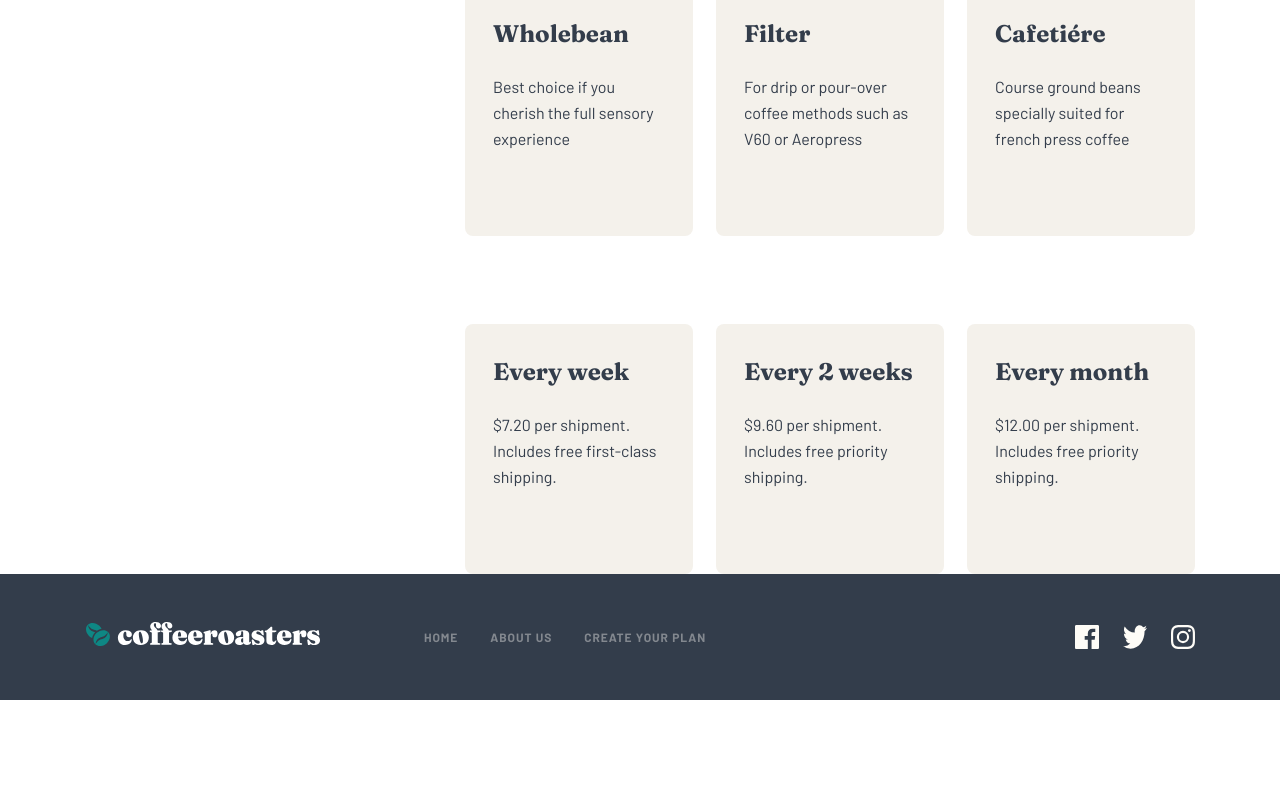
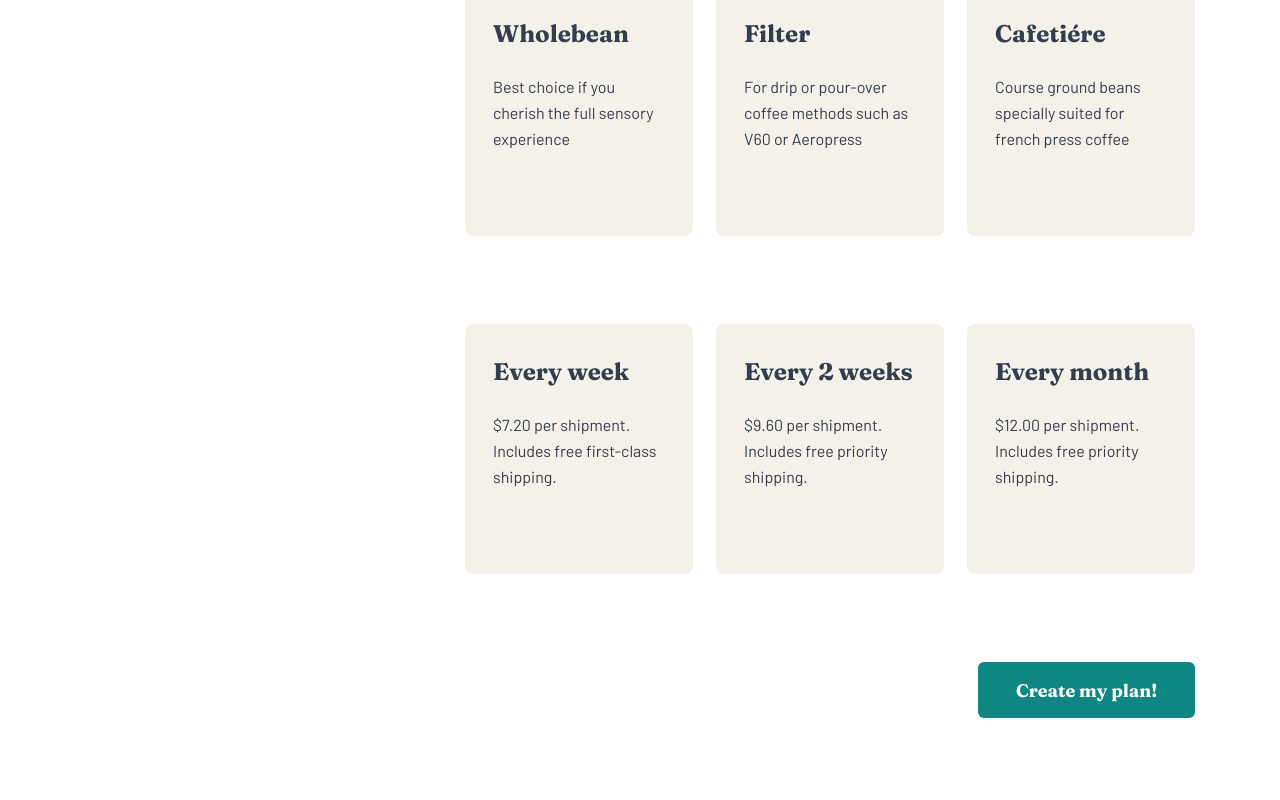
Before and after one commit to DanoBroz/coffeeroasters-subscription, a Next.js app: page /create in a window 1280 px wide. Shown: the part 2549-3349 px from the top of the page. Built offline with nearby package versions, Linux system fonts and the light colour scheme.

Commit message:
add button to options with margin

```diff
--- a/pages/create.tsx
+++ b/pages/create.tsx
@@ -1,6 +1,6 @@
 import classnames from 'classnames'
 import { Dispatch, MouseEvent, SetStateAction, useEffect, useState } from 'react'
-import { Jumbotron, OptionsSelect } from '../components'
+import { Button, Jumbotron, OptionsSelect } from '../components'
 import { HowSection, PageContainer } from '../containers'
 import { OptionsData } from '../data'
 
@@ -44,7 +44,7 @@ function Create() {
                     isDark
                     className='mb-[168px] py-[100px] px-[85px]'
                 />
-                <div className='grid grid-cols-[255px_minmax(328px,_1fr)] gap-x-[125px] px-[85px]'>
+                <div className='mb-[168px] grid grid-cols-[255px_minmax(328px,_1fr)] gap-x-[125px] px-[85px]'>
                     <div className='sticky top-14 flex h-max flex-col items-start [&>a]:w-full'>
                         {['Preferences', 'Bean Type', 'Quantity', 'Grind Option', 'Deliveries'].map((item, index) => (
                             <a
@@ -83,6 +83,9 @@ function Create() {
                             select={deliveries}
                             setSelect={setDeliveries}
                         />
+                        <div className='text-right'>
+                            <Button>Create my plan!</Button>
+                        </div>
                     </form>
                 </div>
             </div>
```
